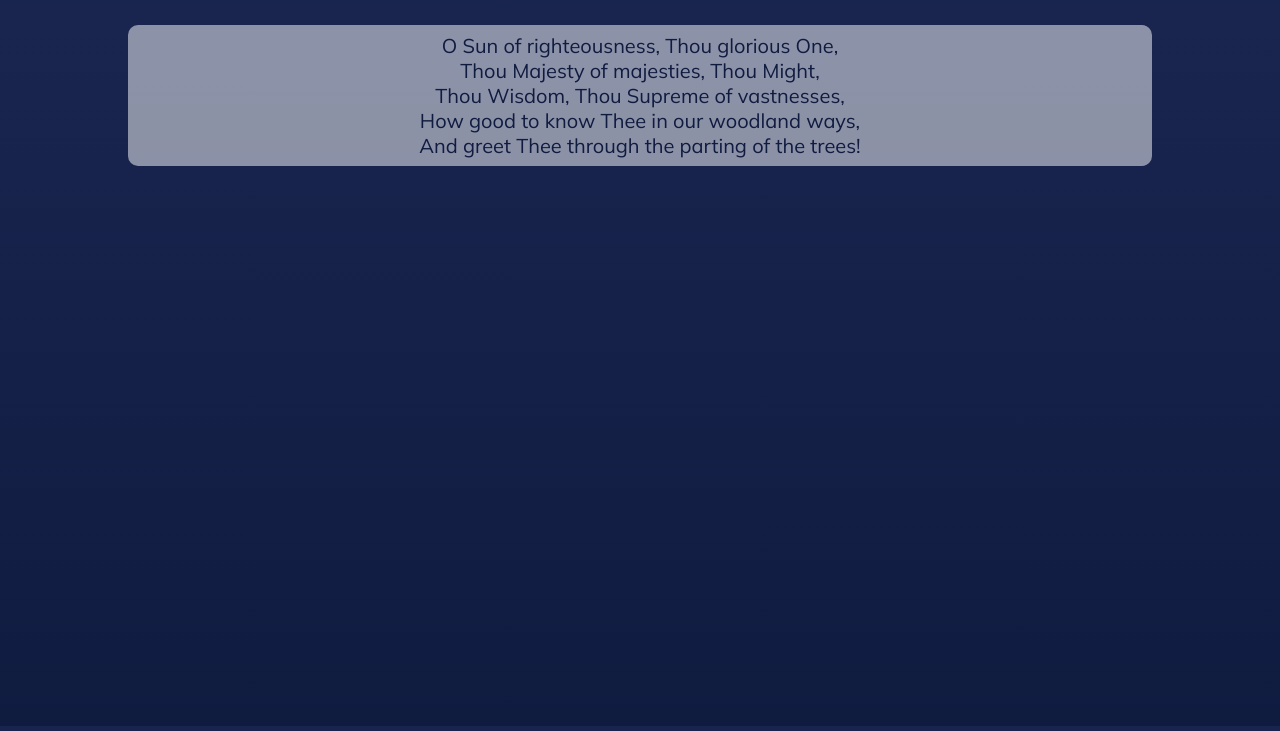
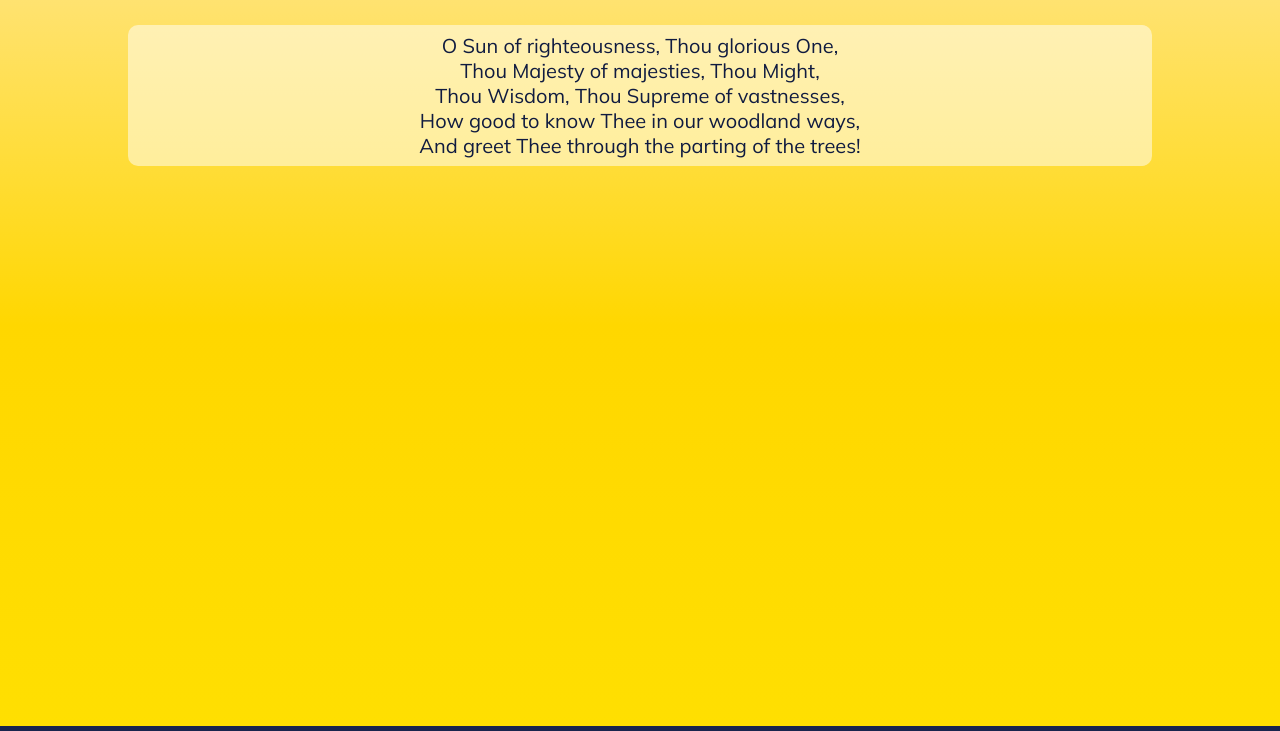
Before and after one commit to Jane-Coding/Sunrise-Through-the-Trees, a plain HTML site: page index.html in a window 1280 px wide. Shown: the part 2777-3508 px from the top of the page. Drawn offline with Linux system fonts and the light colour scheme.

```diff
--- a/styles.css
+++ b/styles.css
@@ -105,7 +105,8 @@
 }
 
 .wrapper {
-    background: linear-gradient(white,white, #596682, #213154, #19254f, #101b40);
+    /* background: linear-gradient(white,white, #596682, #213154, #19254f, #101b40); */
+    background: linear-gradient(#1F214D 20%,#50366F,#BF3475,#EE6C45,#FFCE61,#FFE58A,gold, #FFDF01);
     z-index: -1;
     font-size: var(--fs-500);
 }
@@ -122,6 +123,7 @@
 .scroll {
     position: relative;
     top: -70vh;
+    height: 70%;
     display: flex;
     flex-direction: column;
     gap: var(--scroll-spacing);
```
Also changed, not shown: img/amos-r.-wells-in-1901.webp (added), img/amos.jpg (added), img/background.png (deleted), img/background2.png (deleted), img/background3.png (deleted), img/background4.png (deleted), 4 other files.
